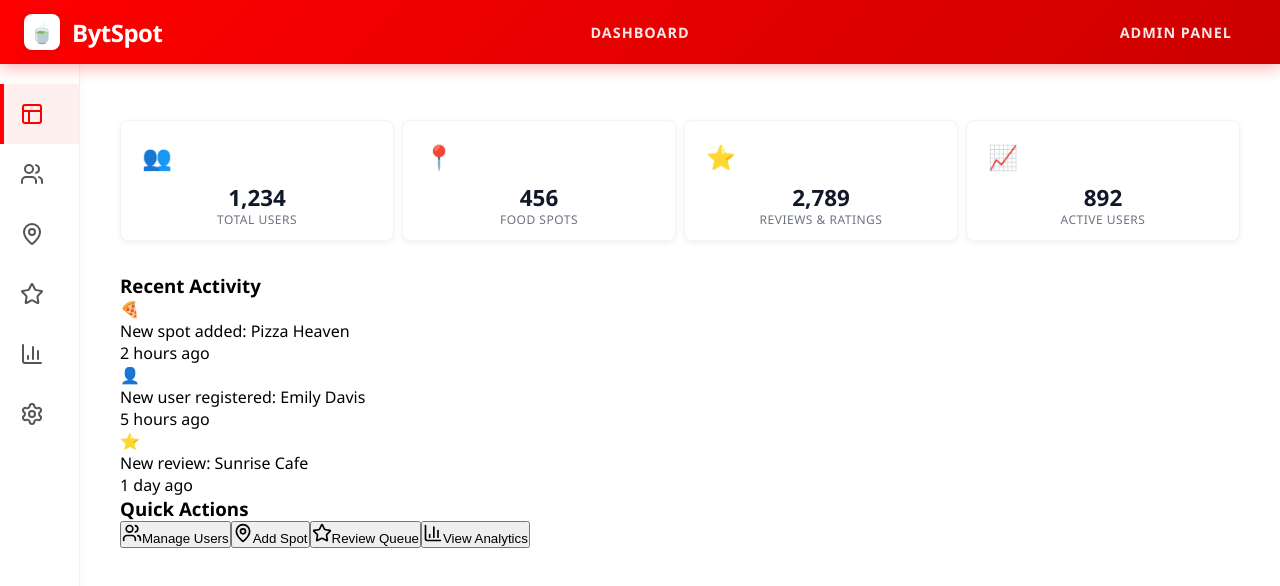
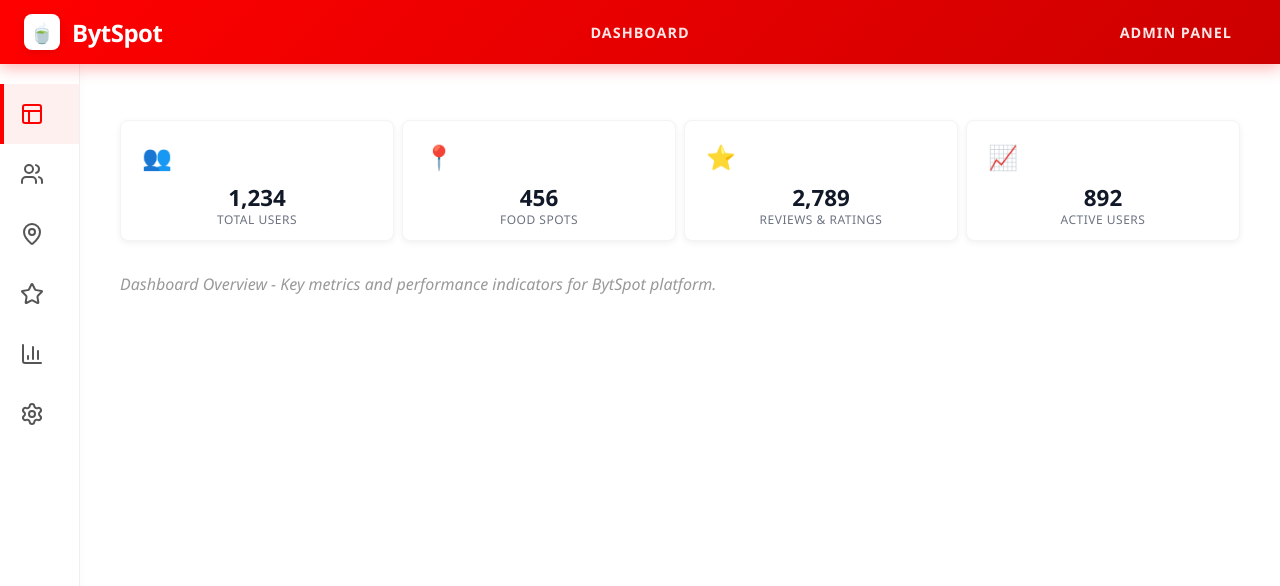
Before and after one commit to Sinxn-coder/chai-in, a React (Vite) app: page / in a window 1280 px wide. Shown: the top 586 px of the page. Built offline with nearby package versions, Linux system fonts and the light colour scheme.

Commit message:
Restore original dashboard design - remove new content sections and keep original styling

```diff
--- a/src/App.jsx
+++ b/src/App.jsx
@@ -761,57 +761,7 @@ export default function App() {
             </div>
           </div>
         </div>
-
-        <div className="dashboard-content">
-          <div className="content-card">
-            <h3>Recent Activity</h3>
-            <div className="activity-list">
-              <div className="activity-item">
-                <div className="activity-icon">🍕</div>
-                <div className="activity-details">
-                  <div className="activity-title">New spot added: Pizza Heaven</div>
-                  <div className="activity-time">2 hours ago</div>
-                </div>
-              </div>
-              <div className="activity-item">
-                <div className="activity-icon">👤</div>
-                <div className="activity-details">
-                  <div className="activity-title">New user registered: Emily Davis</div>
-                  <div className="activity-time">5 hours ago</div>
-                </div>
-              </div>
-              <div className="activity-item">
-                <div className="activity-icon">⭐</div>
-                <div className="activity-details">
-                  <div className="activity-title">New review: Sunrise Cafe</div>
-                  <div className="activity-time">1 day ago</div>
-                </div>
-              </div>
-            </div>
-          </div>
-
-          <div className="content-card">
-            <h3>Quick Actions</h3>
-            <div className="quick-actions">
-              <button className="quick-action-btn">
-                <Users size={20} />
-                <span>Manage Users</span>
-              </button>
-              <button className="quick-action-btn">
-                <MapPin size={20} />
-                <span>Add Spot</span>
-              </button>
-              <button className="quick-action-btn">
-                <Star size={20} />
-                <span>Review Queue</span>
-              </button>
-              <button className="quick-action-btn">
-                <BarChart3 size={20} />
-                <span>View Analytics</span>
-              </button>
-            </div>
-          </div>
-        </div>
+        <div className="content-placeholder">Dashboard Overview - Key metrics and performance indicators for BytSpot platform.</div>
       </div>
     );
   };
```
